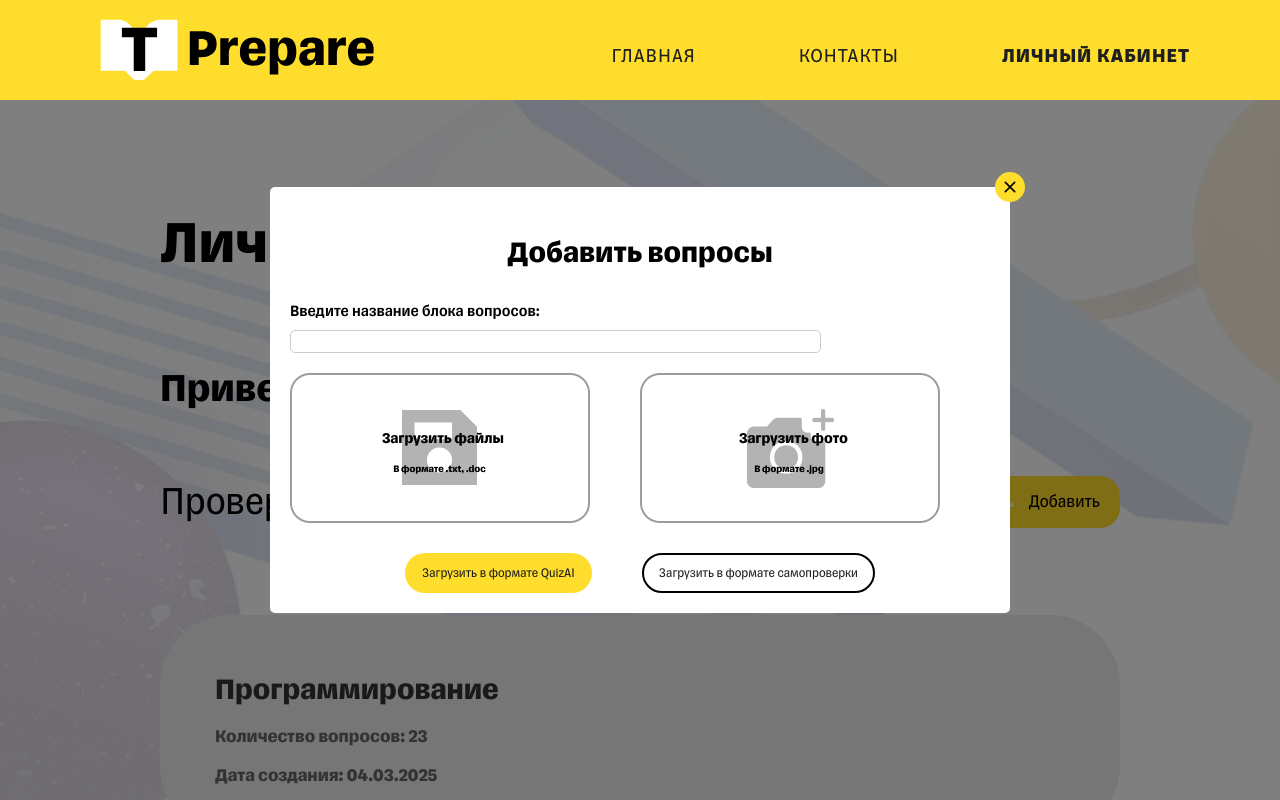
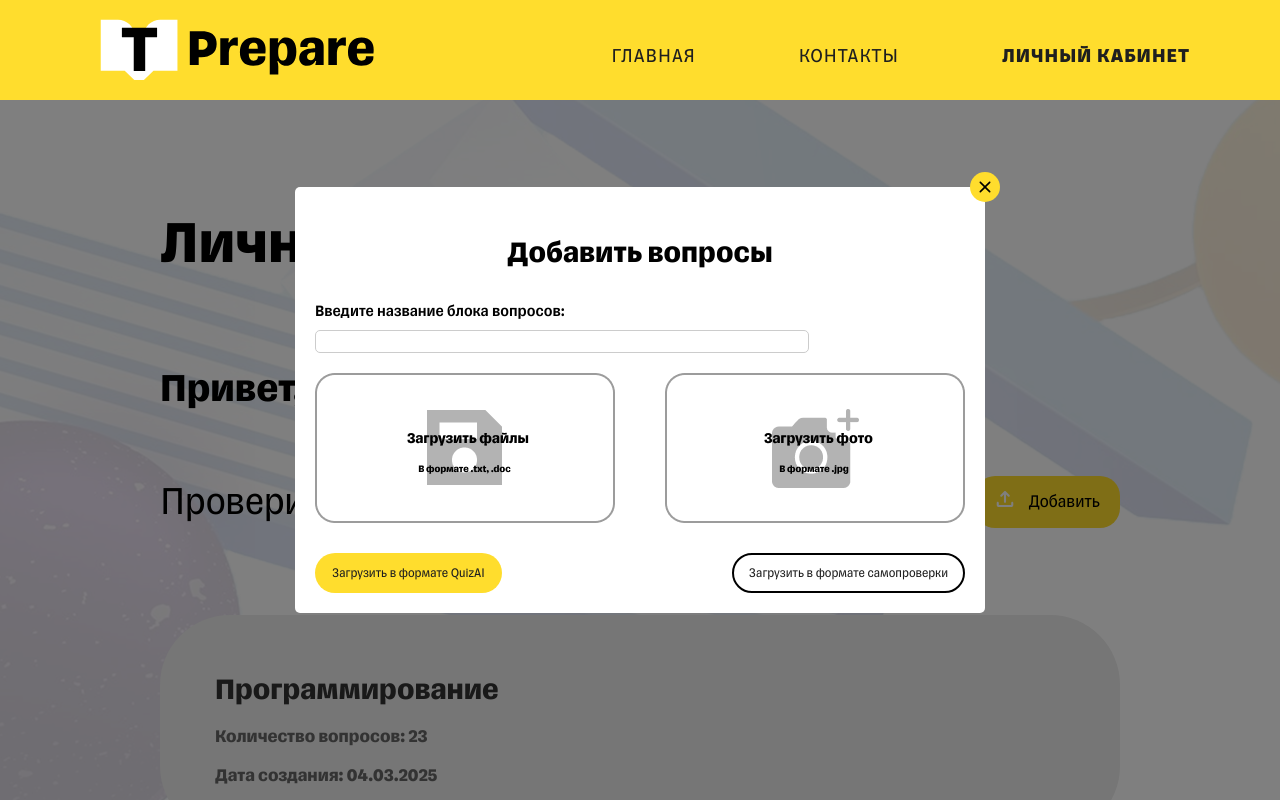
Before and after one commit to Chikidrill/T-Prepare, a Vue app in the folder vue-project/: page /personalaccount in a window 1280 px wide. Both pictures are taken after a click on the button "Добавить". Shown: the top 800 px of the page. Built offline with nearby package versions, Linux system fonts and the light colour scheme.

Commit message:
Fix buttons

```diff
--- a/vue-project/src/components/UploadPopUp.vue
+++ b/vue-project/src/components/UploadPopUp.vue
@@ -5,8 +5,8 @@
         <label for="subjectName" class="upload"> Введите название блока вопросов:
             <input type="text" class="upload__input">
             <div class="upload__image">
-                <img src="@/assets/upload.png" alt="Загрузить файлы" />
-                <img src="@/assets/upload2.png" alt="Загрузить файлы" />
+                <img class="upload__image1 image" src="@/assets/upload.png" alt="Загрузить файлы" />
+                <img class="upload__image2 image" src="@/assets/upload2.png" alt="Загрузить файлы" />
             </div>
         </label>
         <button class="close-btn btn" @click="$emit('close')">
@@ -48,14 +48,14 @@
     }
     &__buttons{
         display: flex;
-        justify-content: center;
-        gap: 50px;
-
+        flex-direction: row;
+  flex-wrap: wrap;
+  justify-content: space-between;
+  align-items: baseline;
+  align-content: space-between;
     }
  &__content {
     position: relative;
-    max-width: 700px;
-    width: 100%;
     background: white;
     padding: 20px;
     border-radius: 5px;
@@ -81,13 +81,17 @@
         justify-content: flex-start; /* Прижимает изображение влево */
         align-items: center; /* Выравнивает по центру вертикально */
         margin-top: 10px;
-        gap: 50px;
+
+    }
+    &__image1{
+        padding-right: 50px;
     }
     &__btn{
         margin-top: 30px;
         padding-left: 20px;
         padding-right: 20px;
         padding: 12px 17px;
+        margin-right: 50px;
     }
     &__btn-alt{
         margin-top: 30px;
```
